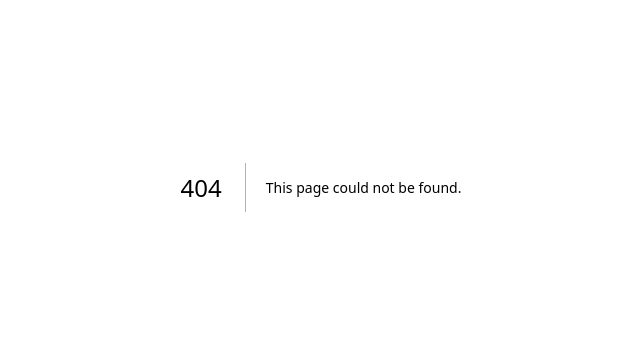
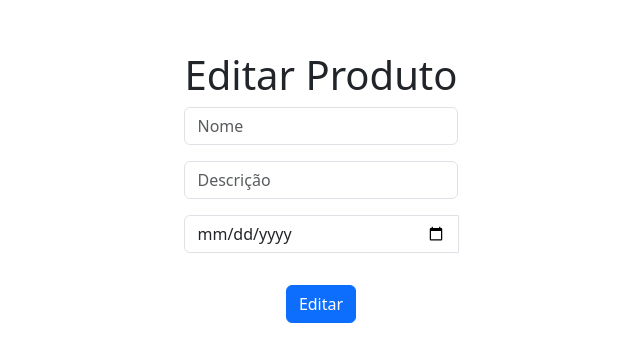
Before and after one commit to Matheusdnf/Dispensa, a Next.js app in the folder dispensa/: page /products/edit in a window 1280 px wide. Before the commit this address had no page. Shown: the part 213-574 px from the top of the page, without its empty margins (319-959 px from the left). Built offline with nearby package versions, Linux system fonts and the light colour scheme.

Commit message:
feat - formulário de edição dos produtos

```diff
--- /dev/null
+++ b/dispensa/src/app/products/edit/page.js
@@ -0,0 +1,149 @@
+"use client";
+import { handleChange, validate_Date } from "@/app/lib/validations/page";
+import { validate_name } from "@/app/lib/validations/page";
+import { useState } from "react";
+import { useRouter } from "next/navigation";
+export function ProductForm({
+  Name,
+  setName,
+  Description,
+  setDescription,
+  Validate,
+  setValidate,
+}) {
+  const [NameError, setNameError] = useState("");
+  const [DescriptionError, setDescriptionError] = useState("");
+  const [ValidateError, setValidateError] = useState("");
+  const [successmensage, setsuccessmensage] = useState("");
+  const router = useRouter();
+  const handleSubmit = (e) => {
+    e.preventDefault();
+
+    let hasError = false;
+
+    if (!validate_name(Name)) {
+      setNameError(
+        <div>
+          <ul>
+            <li>Ter no mínimo 3 Letras e no máximo 30</li>
+          </ul>
+        </div>
+      );
+      hasError = true;
+    } else {
+      setNameError("");
+    }
+
+    if (!validate_name(Description)) {
+      setDescriptionError(
+        <div>
+          <ul>
+            <li>Ter no mínimo 3 Letras e no máximo 30</li>
+          </ul>
+        </div>
+      );
+      hasError = true;
+    } else {
+      setDescriptionError("");
+    }
+
+    if (!validate_Date(Validate)) {
+      setValidateError(
+        <div>
+          <ul>
+            <li>Digite Uma Data Válida</li>
+          </ul>
+        </div>
+      );
+      hasError = true;
+    } else {
+      setValidateError("");
+    }
+    if (!hasError) {
+      console.log("Formulário enviado com sucesso!", {
+        Name,
+        Description,
+        Validate,
+      });
+      setsuccessmensage("Edição Realizada com Sucesso!");
+      setTimeout(() => {
+        setsuccessmensage("");
+        router.push("/products");
+      }, 2000);
+    }
+  };
+
+  return (
+    <div className="form-container">
+      <form onSubmit={handleSubmit}>
+        <h1>Editar Produto</h1>
+        <div>
+          <div className="input-group mb-3">
+            <input
+              type="text"
+              className="form-control w-100"
+              placeholder="Nome"
+              onChange={(e) => handleChange(e, setName)}
+              value={Name}
+            />
+            {NameError && <div className="text-danger">{NameError}</div>}
+          </div>
+          <div className="input-group mb-3">
+            <input
+              type="text"
+              className="form-control w-100"
+              placeholder="Descrição"
+              onChange={(e) => handleChange(e, setDescription)}
+              value={Description}
+            />
+            {DescriptionError && (
+              <div className="text-danger">{DescriptionError}</div>
+            )}
+          </div>
+
+          <div className="input-group mb-3">
+            <input
+              type="Date"
+              className="form-control w-100"
+              placeholder="Validade"
+              onChange={(e) => handleChange(e, setValidate)}
+              value={Validate}
+            />
+            <div>
+              {ValidateError && (
+                <div className="text-danger">{ValidateError}</div>
+              )}
+            </div>
+          </div>
+          <div className="d-flex justify-content-center align-items-center mt-3">
+            <button className="btn  btn-primary mt-3" type="submit">
+              Editar
+            </button>
+          </div>
+          {successmensage && (
+            <div className="alert alert-success mt-3">{successmensage}</div>
+          )}
+        </div>
+      </form>
+    </div>
+  );
+}
+
+export default function Login_Products() {
+  const [Name, setName] = useState("");
+  const [Description, setDescription] = useState("");
+  const [Validate, setValidate] = useState("");
+
+  return (
+    <div className="d-flex justify-content-center align-items-center vh-100">
+      <ProductForm
+        Name={Name}
+        setName={setName}
+        Description={Description}
+        setDescription={setDescription}
+        Validate={Validate}
+        setValidate={setValidate}
+      />
+    </div>
+  );
+}
```
